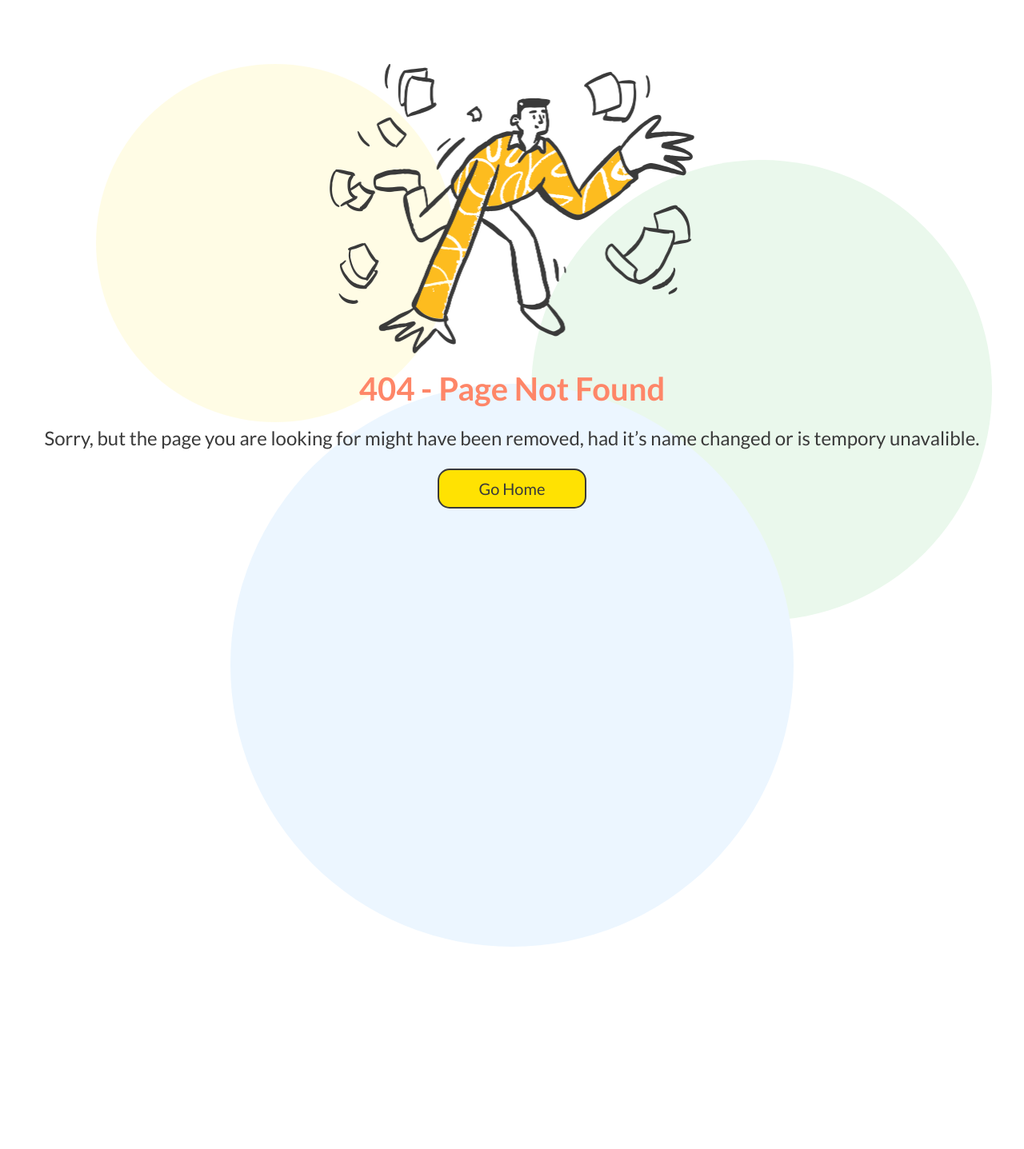
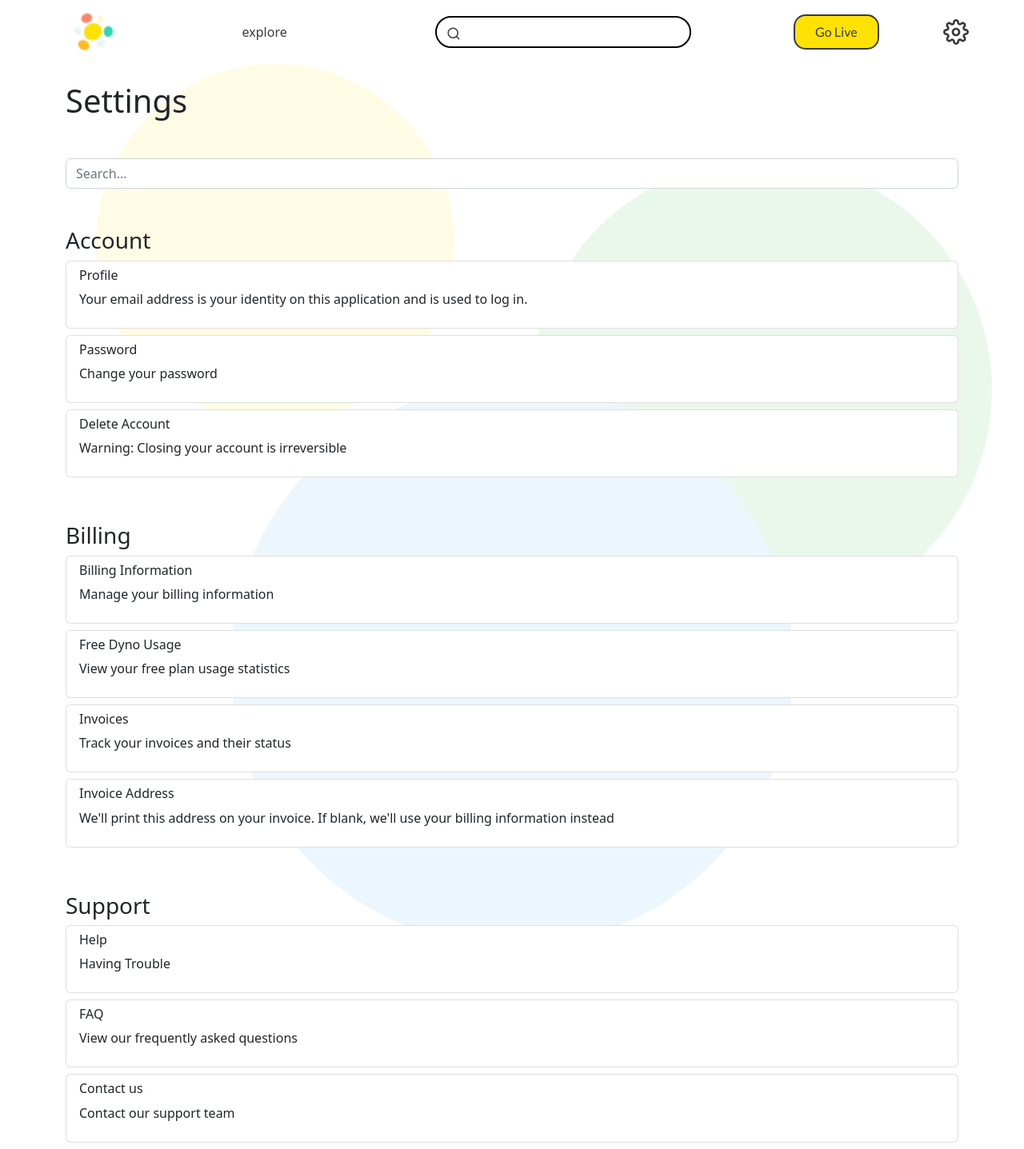
Before and after one commit to yourpalharvey/Bubble, a Next.js app in the folder frontend/: page /settings in a window 1280 px wide. Before the commit this address had no page. Shown: the top 1437 px of the page at 80% size. Before the commit the page ends 800 px from the top, so only its background shows below. Built offline with nearby package versions, Linux system fonts and the light colour scheme.

Commit message:
created advanced settings page

```diff
--- a/frontend/components/navbar/index.js
+++ b/frontend/components/navbar/index.js
@@ -198,7 +198,7 @@ function DropdownMenu(props) {
             My Profile
           {/* </Link> */}
         </DropdownItem>
-      <DropdownItem url="/myaccount">
+        <DropdownItem url="/settings">
             Settings
         </DropdownItem>
         <hr></hr>
@@ -214,7 +214,7 @@ function DropdownMenu(props) {
 
     return (
       <div className={styles.dropdown}>
-      <DropdownItem url="/myaccount">
+        <DropdownItem url="/settings">
             Settings
         </DropdownItem>
         <hr></hr>
--- a/frontend/pages/index.js
+++ b/frontend/pages/index.js
@@ -52,7 +52,7 @@ export default function Home({loggedIn, user}) {
 
   return (
     <Background>
-      <Navbar loggedIn={loggedIn} />
+      <Navbar loggedIn={true} />
 
       <Head>
         <title>Bubble</title>
--- /dev/null
+++ b/frontend/pages/settings.js
@@ -0,0 +1,193 @@
+import { ButtonBootstrap } from "../objects/buttonBootstrap";
+import { useState } from "react";
+import { Background } from "../components/background";
+import styles from "../styles/settingsPage.module.css"
+import { Navbar } from "../components/navbar";
+
+ export default function SettingsPage ({loggedIn}) {
+
+
+    const options = [
+
+        {
+            header: {
+                name:"Account",
+            },
+
+            values: [
+                {
+                    name: "Profile",
+                    description:
+                        "Your email address is your identity on this application and is used to log in.",
+                    tags: [
+                        "email",
+                        "username",
+                        "first name",
+                        "last name",
+                        "date of birth",
+                    ],
+                },
+                {
+                    name: "Password",
+                    description: "Change your password",
+                    tags: [],
+                },
+                {
+                    name: "Delete Account",
+                    description: "Warning: Closing your account is irreversible",
+                    tags: [],
+                }
+            ],
+        },
+
+        {
+            header: {
+                name:"Billing",
+            },
+
+            values: [
+                {
+                    name: "Billing Information",
+                    description: "Manage your billing information",
+                    tags: ["credit cards"],
+                },
+                {
+                    name: "Free Dyno Usage",
+                    description: "View your free plan usage statistics",
+                    tags: [],
+                },
+                {
+                    name: "Invoices",
+                    description: "Track your invoices and their status",
+                    tags: [],
+                },
+                {
+                    name: "Invoice Address",
+                    description: "We'll print this address on your invoice. If blank, we'll use your billing information instead",
+                    tags: [],
+                }
+            ],
+        },
+
+        {
+            header: {
+                name:"Support",
+            },
+
+            values: [
+                {
+                    name: "Help",
+                    description: "Having Trouble",
+                    tags: [],
+                },
+                {
+                    name: "FAQ",
+                    description: "View our frequently asked questions",
+                    tags: [],
+                },
+                {
+                    name: "Contact us",
+                    description: "Contact our support team",
+                    tags: [],
+                },
+                {
+                    name: "Report an issue",
+                    description: "Report whats not working well",
+                    tags: [],
+                    url: "/privacy"
+                }
+            ],
+        }
+
+    ]
+
+
+    const [visibleOptions, setVisibleOptions] = useState(options);
+
+    const onChange = (e) => {
+        e.preventDefault();
+        const value = e.target.value;
+
+        console.log("value", value);
+
+        if (value.trim().length === 0) {
+            setVisibleOptions(options);
+            return;
+        }
+
+        const returnedItems = [];
+
+        visibleOptions.forEach((option, index) => {
+            const foundOptions = option.values.filter((item) => {
+                return item.name.toLocaleLowerCase().search(value.trim().toLowerCase()) !== -1
+                || item.description.toLocaleLowerCase().search(value.trim().toLowerCase()) !== -1
+            });
+
+            returnedItems[index] = {
+                header: {
+                    name: option.header.name,
+                },
+                values: foundOptions,
+            };
+
+            if (
+                option.header.name.toLocaleLowerCase().search(value.trim().toLowerCase()) !== -1
+            ) {
+                returnedItems[index] = {
+                    header: {
+                        name: option.header.name,
+                    },
+                    values: options[index].values,
+                };
+            }
+
+        });
+
+        setVisibleOptions(returnedItems)
+
+    }
+
+    return (
+
+        <Background>
+            <Navbar loggedIn={true}/>
+        <div className="container my-5">
+                <span>
+                    <ButtonBootstrap
+                    secondarySmall={true}
+                    text="Back">
+                    </ButtonBootstrap>
+                    <h1 className="mt-4">Settings</h1>
+                </span>
+
+                <div className="mt-4">
+                    <input type="text" className="form-control mt-5" onChange={onChange} placeholder="Search..."/>
+                </div>
+
+                <div>
+                    {visibleOptions.map((options) => (
+                        <div key={options.header.name} className="mt-5 mt-2">
+                            <h3>{options.header.name}</h3>
+
+                            <div>
+
+                                {options.values.map((value) => (
+                                    <a href={value.url}>
+                                    <div key={value.name}>
+                                        <ul className="list-group">
+                                            <li className="list-group-item mb-2">
+                                                <h6  className="font-weight-bold">{value.name}</h6>
+                                                <p>{value.description}</p>
+                                            </li>
+                                        </ul>
+                                    </div>
+                                    </a>
+                                ))}
+                            </div>
+                        </div>
+                    )) }
+                </div>
+        </div>
+        </Background>
+    )
+ }
--- /dev/null
+++ b/frontend/styles/settingsPage.module.css
@@ -0,0 +1,3 @@
+.linkpage {
+    text-decoration: none;
+}
```
Lines whose indentation alone changed are shown as unchanged.
